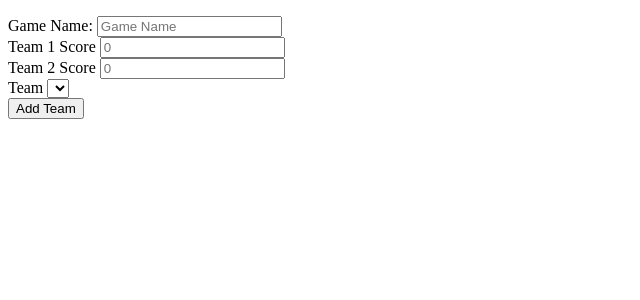
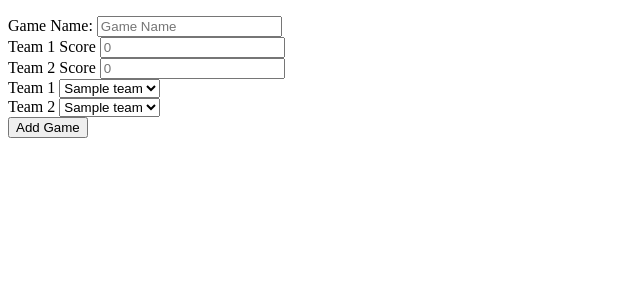
Before and after one commit to jammyroll/project_1, a Flask app: page /games/new in a window 1280 px wide. Shown: the part 106-406 px from the top of the page, without its empty margins (0-640 px from the left). Run offline with Flask 2, Linux system fonts and the light colour scheme; a database or web service that is not in the repository returns one stand-in record (values such as "Sample title"); lists and menus that the app fills with data are empty; some libraries are stand-ins or nearby versions.

Commit message:
help me, displaying teams and almost games

```diff
--- a/console.py
+++ b/console.py
@@ -8,10 +8,12 @@ game_repository.delete_all()
 team_repository.delete_all()
 
 team1 = Team('Fighting Irish',20,1,0)
+team2 = Team('team B',0,0,0)
 
 team_repository.save(team1)
+team_repository.save(team2)
 
-game1= Game('Darby day',2,3,team1)
+game1= Game('Darby day',2,3,team1,team2,True,False)
 
 game_repository.save(game1)
 
--- a/controllers/games_controller.py
+++ b/controllers/games_controller.py
@@ -2,25 +2,33 @@ from flask import Flask, render_template, request, redirect, Blueprint
 from models.game import Game
 import repositories.game_repository as game_repository
 import repositories.team_repository as team_repository
+import pdb
 games_blueprint = Blueprint("games",__name__)
 
 @games_blueprint.route('/games')
 def games():
     games = game_repository.select_all()
+    # pdb.set_trace()
     return render_template("games/index.html",games = games)
 
 @games_blueprint.route('/games/new')
 def new_game():
-    games = game_repository.select_all()
-    return render_template("games/new.html",list_of_games=games)
+    teams = team_repository.select_all()
+    # pdb.set_trace()
+    return render_template("games/new.html",list_of_teams=teams)
 
 @games_blueprint.route('/games',methods = ['POST'])
 def create_game():
     game_name = request.form['name']
     team1_score = request.form['team1_score']
     team2_score = request.form['team2_score']
-    team_id = request.form['team_id']
-    team = team_repository.select(team_id)
-    game = Game(game_name,team1_score,team2_score,team_id)
+    team1_id = request.form['team1_id']
+    team2_id = request.form['team2_id']
+    team1_win = request.form['team1_win']
+    team2_win = request.form['team2_win']
+    team1 = team_repository.select(team1_id)
+    team2 = team_repository.select(team2_id)
+
+    game = Game(game_name, team1_score, team2_score,team1_id,team2_id,team1_win,team2_win)
     game_repository.save(game)
     return redirect('/games')
--- a/db/score_tracker.sql
+++ b/db/score_tracker.sql
@@ -15,5 +15,8 @@ CREATE TABLE games (
     name VARCHAR(255),
     team1_score INT,
     team2_score INT,
-    team_id INT NOT NULL REFERENCES teams(id)
+    team1_id INT NOT NULL REFERENCES teams(id),
+    team2_id INT NOT NULL REFERENCES teams(id),
+    team1_win BOOLEAN,
+    team2_win BOOLEAN
 );
--- a/models/game.py
+++ b/models/game.py
@@ -1,7 +1,10 @@
 class Game:
-    def __init__(self, name, team1_score, team2_score,team_id,id=None):
+    def __init__(self, name, team1_score, team2_score,team1,team2,team1_win,team2_win,id=None):
         self.name = name
         self.team1_score = team1_score
         self.team2_score = team2_score
-        self.team_id = team_id
+        self.team1 = team1
+        self.team2 = team2
+        self.team1_win = team1_win
+        self.team2_win = team2_win
         self.id = id
--- a/repositories/game_repository.py
+++ b/repositories/game_repository.py
@@ -2,11 +2,12 @@ from db.run_sql import run_sql
 import pdb
 from models.game import Game
 from models.team import Team
-from repositories import game_repository
+from repositories import team_repository
+
 
 def save(game):
-    sql = "INSERT INTO games (name, team1_score, team2_score,team_id) VALUES (%s, %s, %s, %s) RETURNING *"
-    values = [game.name, game.team1_score, game.team2_score, game.team_id.id]
+    sql = "INSERT INTO games (name, team1_score, team2_score,team1_id,team2_id,team1_win,team2_win) VALUES (%s, %s, %s, %s,%s,%s,%s) RETURNING *"
+    values = [game.name, game.team1_score, game.team2_score,game.team1.id,game.team2.id,game.team1_win,game.team2_win]
     results = run_sql(sql,values)
     id = results[0]["id"]
     game.id = id
@@ -17,7 +18,9 @@ def select_all():
     sql = "SELECT * FROM games"
     results = run_sql(sql)
     for row in results:
-        game = Game(row['name'], row["team1_score"],row['team2_score'],row['team_id'],row['id'])
+        team1 = team_repository.select(row['team1_id'])
+        team2 = team_repository.select(row['team2_id'])
+        game = Game(row['name'], row["team1_score"],row['team2_score'],team1,team2,row['team1_win'],row['team2_win'],row['id'])
         games.append(game)
     return games
 
@@ -25,10 +28,11 @@ def select(id):
     game = None
     sql = "SELECT * FROM games WHERE id = %s"
     values = [id]
-    results = run_sql(sql,values)
-    if results:
-        result = results[0]
-        game = Game(result['name'], result["team1_score"],result['team2_score'],result['team_id'],result['id'])
+    results = run_sql(sql,values)[0]
+    if results is not None:
+        team1 = team_repository.select(results['team1_id'])
+        team2 = team_repository.select(results['team2_id'])
+        game = Game(results['name'], results["team1_score"],results['team2_score'],team1,team2,results['team1_win'],results['team2_win'],results['id'])
     return game
 
 def delete_all():
--- a/templates/games/new.html
+++ b/templates/games/new.html
@@ -1,7 +1,5 @@
 {% extends "base.html"%}
 {% block content %}
-
-
 
 
 <form action="/games" method="post">
@@ -21,14 +19,22 @@
     </div>
 
     <div>
-        <label for = "Team">Team</label>
-        <select id="team" name='team_id'>
-            {% for team in list_of_teams%}
-            <option value='{{team.id}}'>{{team.team_name}}</option>
+        <label for = "team1">Team 1</label>
+        <select id="team1" name="team1_id" required>
+            {% for team in list_of_teams %}
+            <option value="{{team.id}}">{{team.team_name}}</option>
             {% endfor %}
         </select>
-        </div>
-    <button type="submit">Add Team</button>
+    </div>
+    <div>
+        <label for = "team2">Team 2</label>
+        <select id="team2" name="team2_id" required>
+            {% for team in list_of_teams %}
+            <option value="{{team.id}}">{{team.team_name}}</option>
+            {% endfor %}
+        </select>
+    </div>
+    <button type="submit">Add Game</button>
 
 </form>
 
```
Also changed, not shown: templates/games/index.html (+10 -2 lines), templates/teams/index.html (+9 -0 lines).
